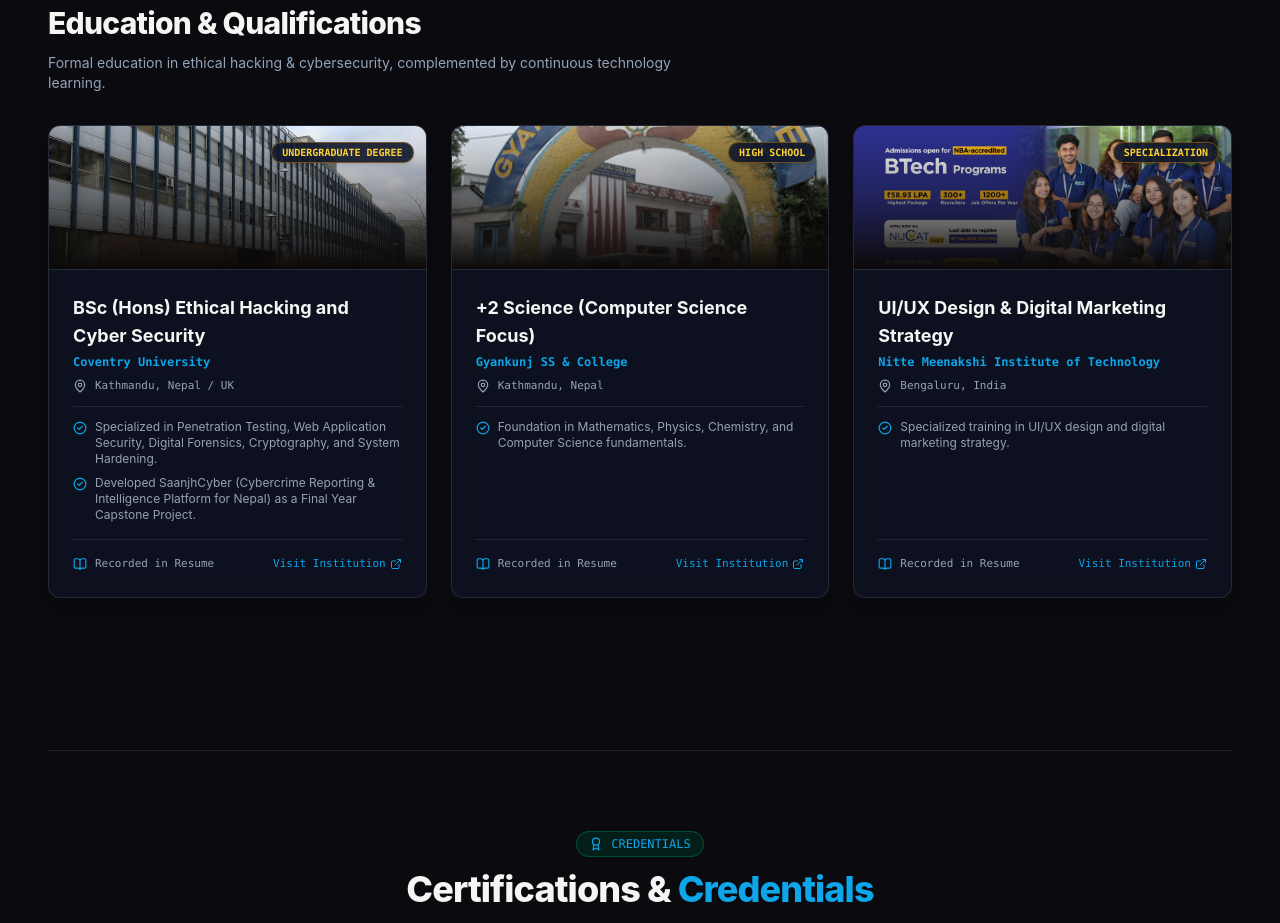
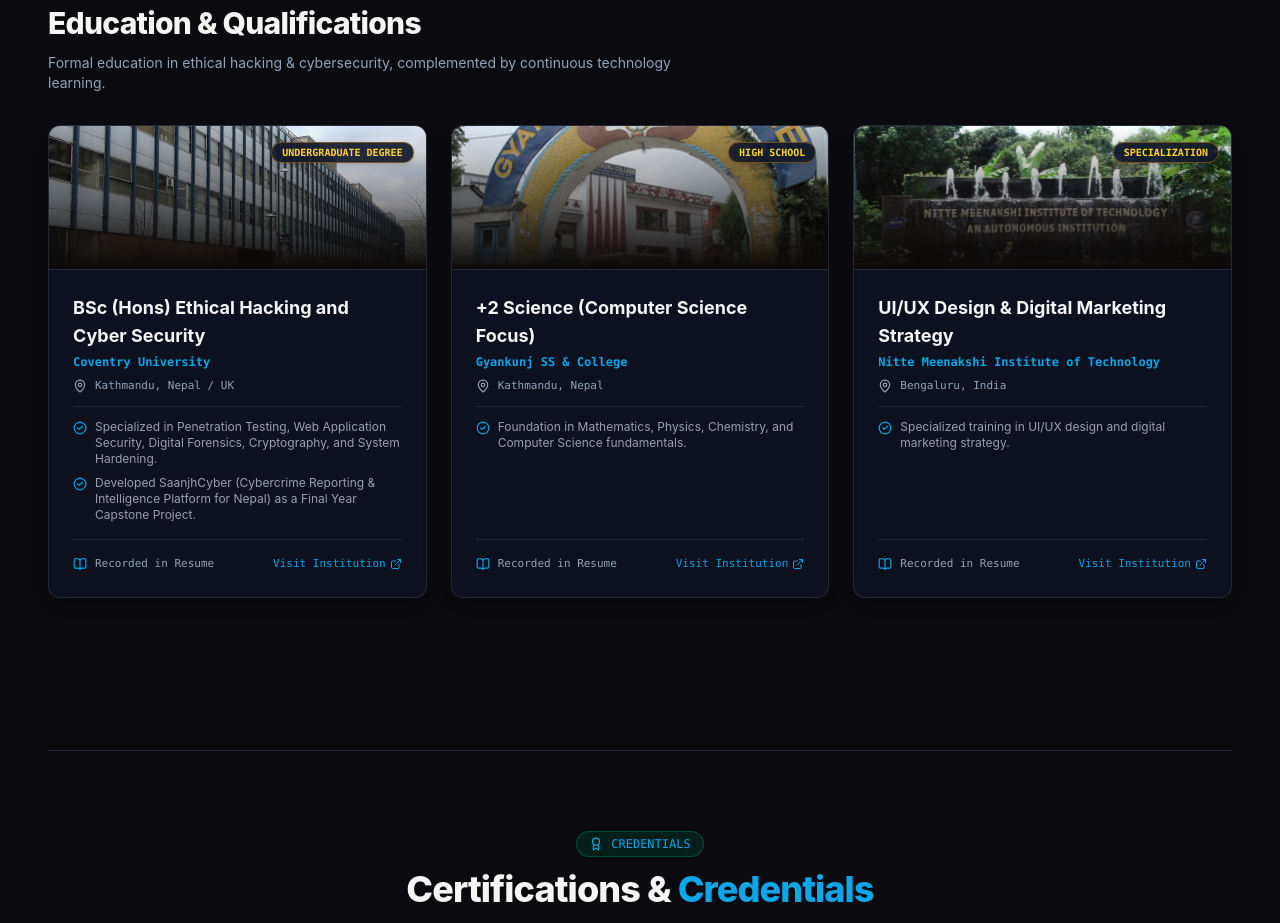
Before and after one commit to thedipeshdkl/Website, a React (Vite) app: page / in a window 1280 px wide. Shown: the part 5580-6503 px from the top of the page. Built offline with nearby package versions, Linux system fonts and the light colour scheme.

Commit message:
Update Nitte NMIT image

```diff
--- a/src/data/portfolioData.ts
+++ b/src/data/portfolioData.ts
@@ -369,7 +369,7 @@
     duration: "Specialized Training",
     location: "Bengaluru, India",
     badge: "Specialization",
-    imagePath: "/nitte-nmit.jpg",
+    imagePath: "/nitte-nmit.png",
     url: "https://nitte.edu.in/nmit/",
     details: [
       "Specialized training in UI/UX design and digital marketing strategy."
```
Also changed, not shown: public/nitte-nmit.jpg (deleted), public/nitte-nmit.png (added).
